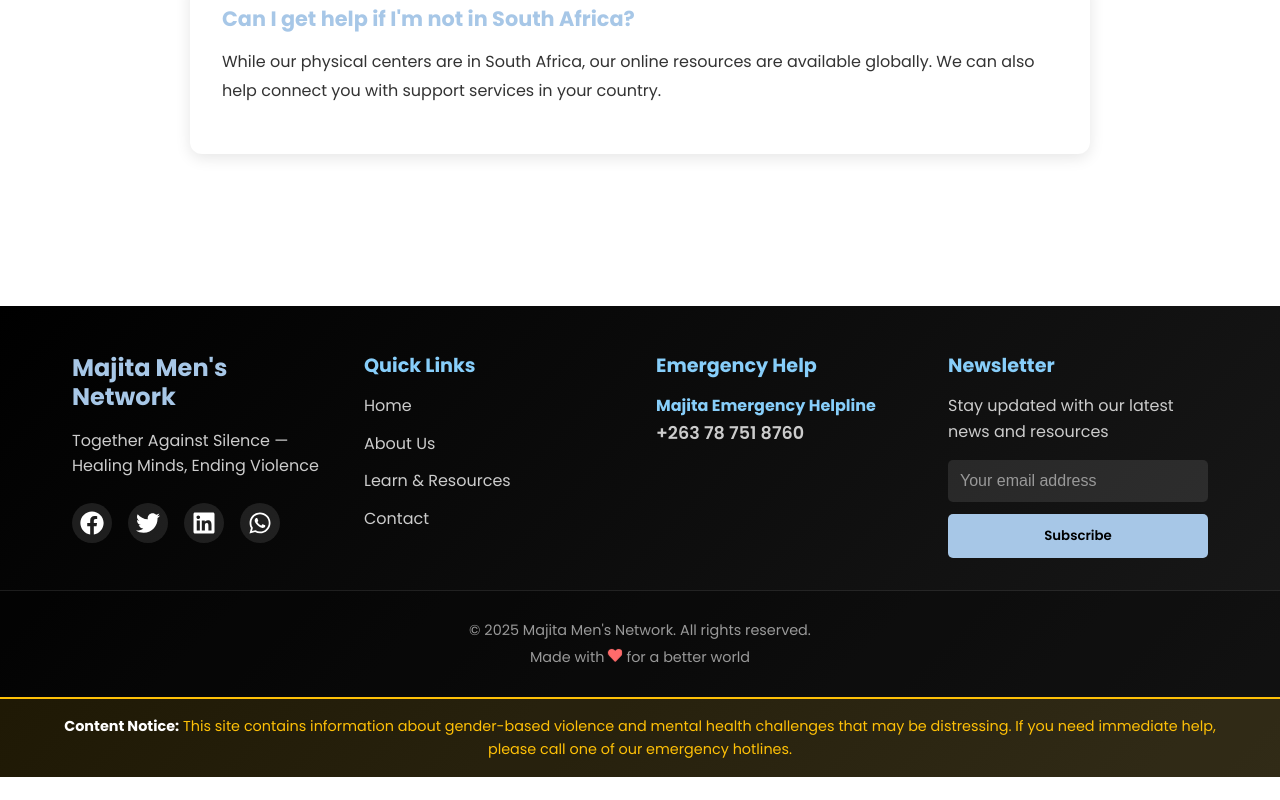
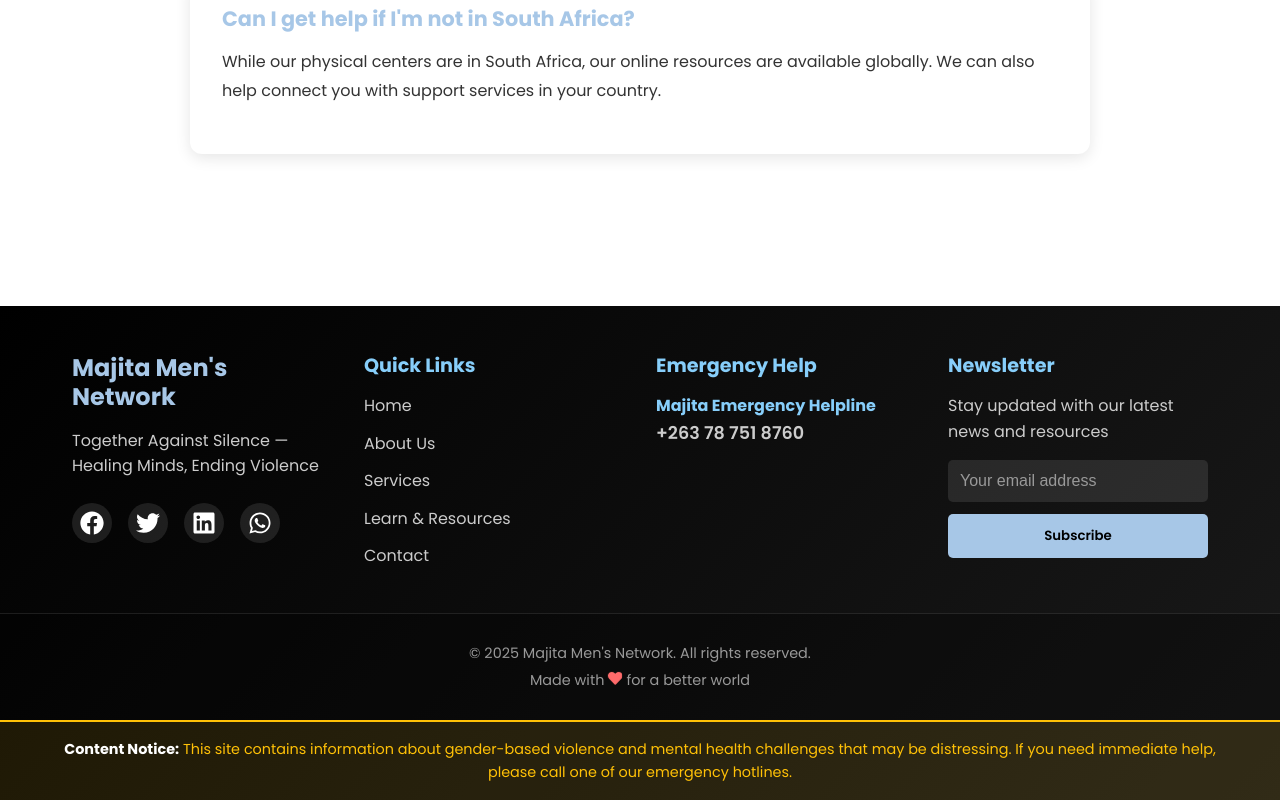
Before and after one commit to Leeroy-Brown01/majita_mens_network, a React (Vite) app: page /contact in a window 1280 px wide. Shown: the part 2719-3519 px from the top of the page. Before the commit the page ends 3496 px from the top, so only its background shows below. Built offline with nearby package versions, Linux system fonts and the light colour scheme.

Commit message:
added majita favicon and made the quick links start right at the top of the page if clicked

```diff
--- a/index.html
+++ b/index.html
@@ -2,6 +2,7 @@
 <html lang="en">
   <head>
     <meta charset="UTF-8" />
+    <link rel="icon" type="image/png" href="/images/majita-logo.png" />
     <meta name="viewport" content="width=device-width, initial-scale=1.0" />
     <meta name="description" content="Majita Men's Network - Together Against Silence, Healing Minds, Ending Violence" />
     <title>Majita Men's Network - Mental Health & GBV Awareness</title>
--- a/src/components/Footer.tsx
+++ b/src/components/Footer.tsx
@@ -4,6 +4,10 @@
 import './Footer.css';
 
 const Footer = () => {
+  const scrollToTop = () => {
+    window.scrollTo({ top: 0, behavior: 'smooth' });
+  };
+
   const getSocialIcon = (platform: string) => {
     switch (platform) {
       case 'Facebook':
@@ -44,10 +48,11 @@
         <div className="footer-section">
           <h4>Quick Links</h4>
           <ul>
-            <li><Link to="/">Home</Link></li>
-            <li><Link to="/about">About Us</Link></li>
-            <li><Link to="/resources">Learn & Resources</Link></li>
-            <li><Link to="/contact">Contact</Link></li>
+            <li><Link to="/" onClick={scrollToTop}>Home</Link></li>
+            <li><Link to="/about" onClick={scrollToTop}>About Us</Link></li>
+            <li><Link to="/services" onClick={scrollToTop}>Services</Link></li>
+            <li><Link to="/resources" onClick={scrollToTop}>Learn & Resources</Link></li>
+            <li><Link to="/contact" onClick={scrollToTop}>Contact</Link></li>
           </ul>
         </div>
 
```
